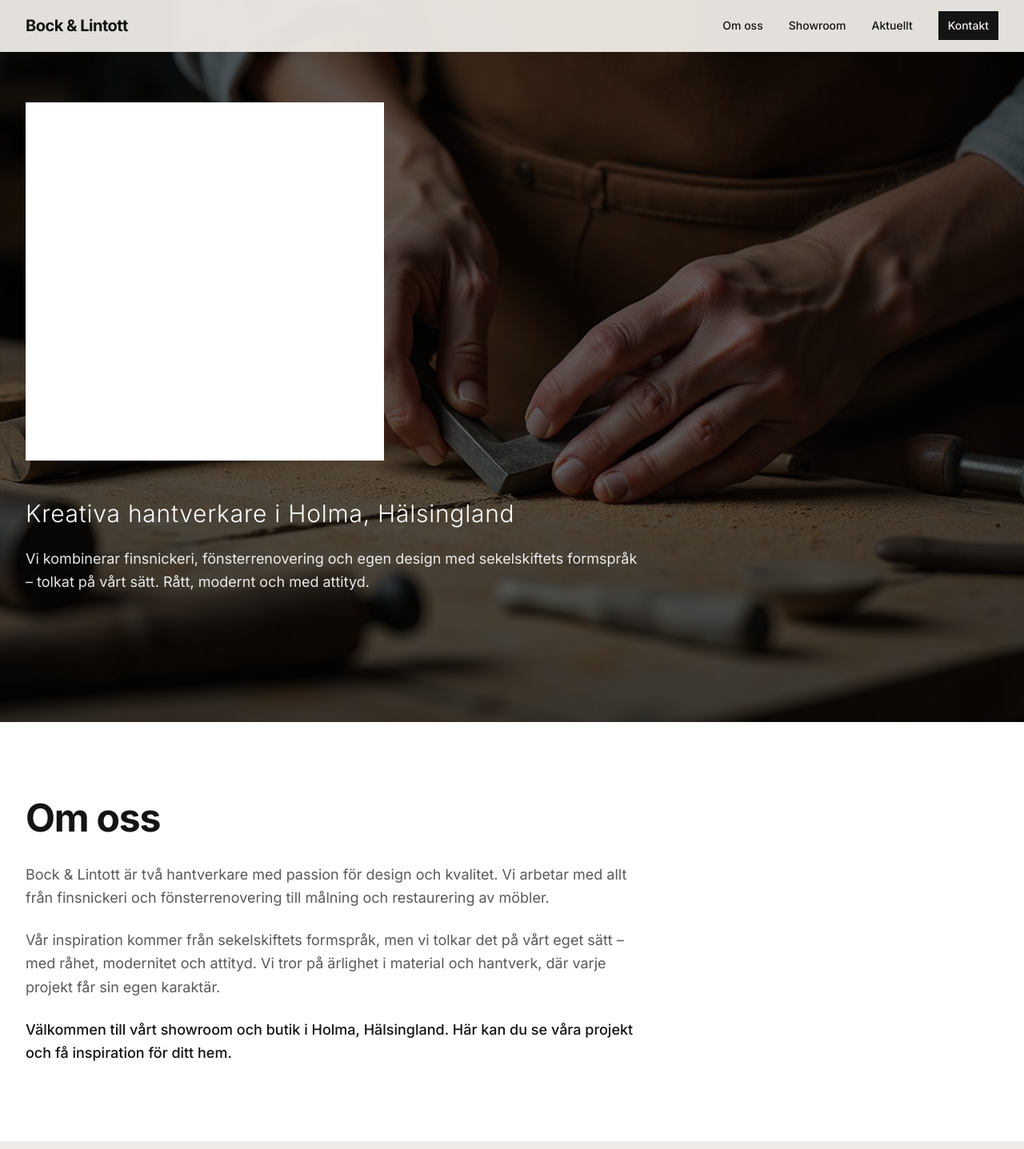
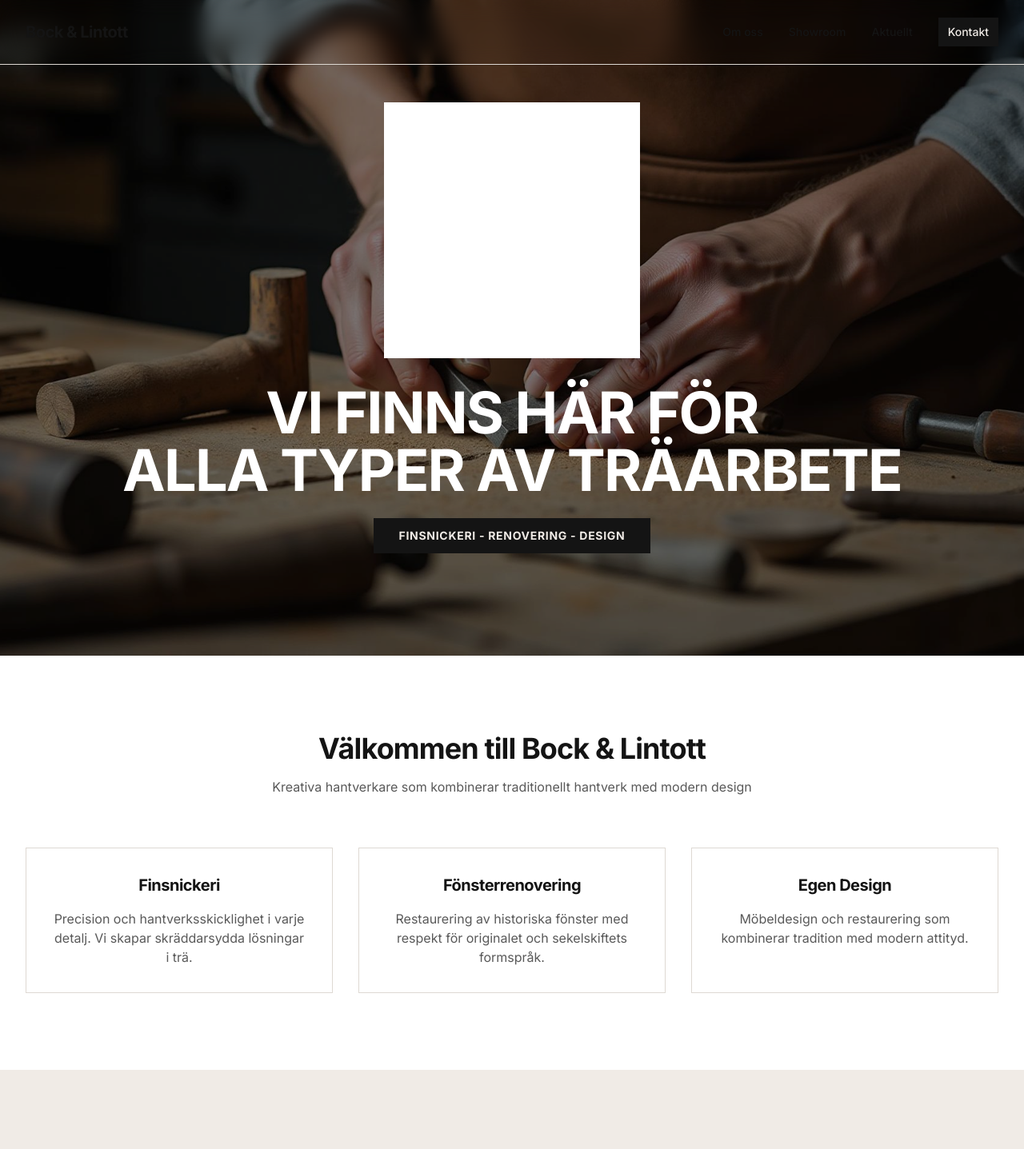
Before and after one commit to johnjohn-carlsson/bock-lintott-showcase, a React (Vite) app: page / in a window 1280 px wide. Shown: the top 1437 px of the page at 80% size. Built offline with nearby package versions, Linux system fonts and the light colour scheme; the HTML template or start-up script is replaced by a standard one.

Commit message:
Refactor: Redesign homepage to match provided image

```diff
--- a/src/components/About.tsx
+++ b/src/components/About.tsx
@@ -2,21 +2,32 @@ const About = () => {
   return (
     <section id="about" className="py-24 bg-card">
       <div className="max-w-7xl mx-auto px-4 sm:px-6 lg:px-8">
-        <div className="max-w-3xl">
-          <h2 className="text-4xl md:text-5xl font-bold mb-8">Om oss</h2>
-          <div className="space-y-6 text-lg leading-relaxed text-muted-foreground">
-            <p>
-              Bock & Lintott är två hantverkare med passion för design och kvalitet. Vi arbetar med
-              allt från finsnickeri och fönsterrenovering till målning och restaurering av möbler.
+        <div className="text-center mb-16">
+          <h2 className="text-3xl md:text-4xl font-bold mb-4">Välkommen till Bock & Lintott</h2>
+          <p className="text-muted-foreground max-w-2xl mx-auto">
+            Kreativa hantverkare som kombinerar traditionellt hantverk med modern design
+          </p>
+        </div>
+
+        <div className="grid grid-cols-1 md:grid-cols-3 gap-8">
+          <div className="border border-border p-8 text-center hover:border-primary transition-colors">
+            <h3 className="text-xl font-bold mb-4">Finsnickeri</h3>
+            <p className="text-muted-foreground">
+              Precision och hantverksskicklighet i varje detalj. Vi skapar skräddarsydda lösningar i trä.
             </p>
-            <p>
-              Vår inspiration kommer från sekelskiftets formspråk, men vi tolkar det på vårt eget
-              sätt – med råhet, modernitet och attityd. Vi tror på ärlighet i material och hantverk,
-              där varje projekt får sin egen karaktär.
+          </div>
+
+          <div className="border border-border p-8 text-center hover:border-primary transition-colors">
+            <h3 className="text-xl font-bold mb-4">Fönsterrenovering</h3>
+            <p className="text-muted-foreground">
+              Restaurering av historiska fönster med respekt för originalet och sekelskiftets formspråk.
             </p>
-            <p className="font-medium text-foreground">
-              Välkommen till vårt showroom och butik i Holma, Hälsingland. Här kan du se våra projekt
-              och få inspiration för ditt hem.
+          </div>
+
+          <div className="border border-border p-8 text-center hover:border-primary transition-colors">
+            <h3 className="text-xl font-bold mb-4">Egen Design</h3>
+            <p className="text-muted-foreground">
+              Möbeldesign och restaurering som kombinerar tradition med modern attityd.
             </p>
           </div>
         </div>
--- a/src/components/Hero.tsx
+++ b/src/components/Hero.tsx
@@ -3,33 +3,33 @@ import logo from "@/assets/logo.jpg";
 
 const Hero = () => {
   return (
-    <section id="hero" className="relative min-h-screen flex items-center">
+    <section id="hero" className="relative min-h-screen flex items-center justify-center">
       <div
         className="absolute inset-0 z-0"
         style={{
           backgroundImage: `url(${heroImage})`,
           backgroundSize: "cover",
           backgroundPosition: "center",
-          filter: "brightness(0.4)",
+          filter: "brightness(0.5)",
         }}
       />
       <div className="relative z-10 max-w-7xl mx-auto px-4 sm:px-6 lg:px-8 w-full py-32">
-        <div className="max-w-3xl">
-          <div className="mb-12">
+        <div className="text-center">
+          <div className="mb-8 flex justify-center">
             <img
               src={logo}
               alt="Bock & Lintott"
-              className="w-full max-w-md h-auto"
+              className="w-full max-w-xs h-auto"
               style={{ filter: "brightness(0) invert(1)" }}
             />
           </div>
-          <h2 className="text-2xl md:text-3xl text-white mb-6 font-light tracking-wide">
-            Kreativa hantverkare i Holma, Hälsingland
-          </h2>
-          <p className="text-lg text-white/90 mb-8 leading-relaxed">
-            Vi kombinerar finsnickeri, fönsterrenovering och egen design med sekelskiftets formspråk
-            – tolkat på vårt sätt. Rått, modernt och med attityd.
-          </p>
+          <h1 className="text-4xl md:text-6xl lg:text-7xl text-white font-bold mb-6 tracking-tight uppercase">
+            Vi finns här för<br />
+            alla typer av träarbete
+          </h1>
+          <div className="inline-block bg-foreground text-background px-8 py-3 font-bold tracking-wider text-sm">
+            FINSNICKERI - RENOVERING - DESIGN
+          </div>
         </div>
       </div>
     </section>
--- a/src/components/Navigation.tsx
+++ b/src/components/Navigation.tsx
@@ -14,9 +14,9 @@ const Navigation = () => {
   };
 
   return (
-    <nav className="fixed top-0 left-0 right-0 z-50 bg-background/95 backdrop-blur-sm border-b border-border">
+    <nav className="fixed top-0 left-0 right-0 z-50 bg-background/98 backdrop-blur-md border-b border-border shadow-sm">
       <div className="max-w-7xl mx-auto px-4 sm:px-6 lg:px-8">
-        <div className="flex justify-between items-center h-16">
+        <div className="flex justify-between items-center h-20">
           <button
             onClick={() => scrollToSection("hero")}
             className="text-xl font-bold tracking-tight hover:opacity-70 transition-opacity"
```
